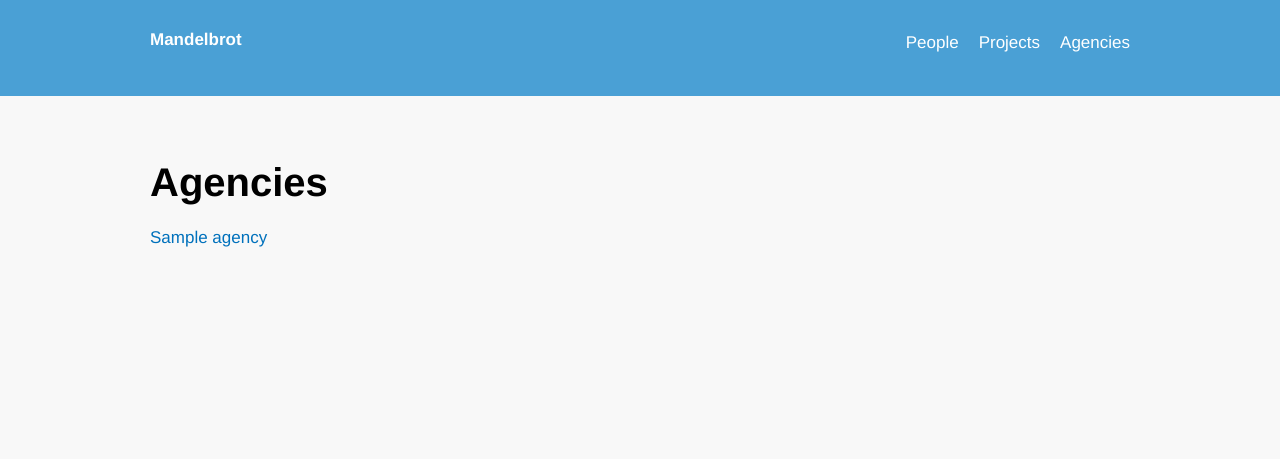
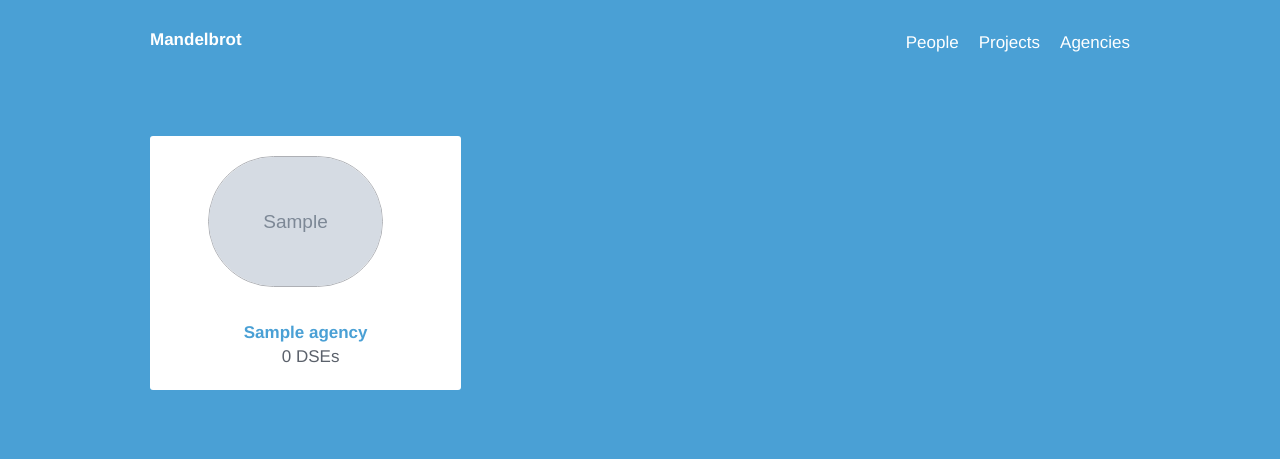
Before and after one commit to paultag/mandelbrot, a Django app: page /agencies/ in a window 1280 px wide. Shown: the top 459 px of the page. Run offline with Django 3.2, Linux system fonts and the light colour scheme; tables that the repository leaves empty hold one stand-in row (values such as "Sample post"); grey boxes marked "Sample" are stand-in pictures; style sheets or scripts are compiled from the project's sources.

Commit message:
play with agencies

```diff
--- a/mandelbrot/templates/mandelbrot/agencies.html
+++ b/mandelbrot/templates/mandelbrot/agencies.html
@@ -1,12 +1,13 @@
 {% extends "mandelbrot/base.html" %}
+
+{% block "bodyhack" %} class="blue-bg"{% endblock %}
 
 {% block "main" %}
     <div id="main" class="usa-grid">
-        <h1>Agencies</h1>
-    {% for agency in agencies %}
-      <div class="usa-width-one-third">
-          <a href='{% url "agency" agency.id %}'>{{agency.name}}</a>
+      <div class="mdl-app mdl-profile">
+        <div class="mdl-app-segment">
+            {% include "mandelbrot/fragments/agency_list.html" %}
+        </div>
       </div>
-      {% endfor %}
     </div>
 {% endblock %}
--- /dev/null
+++ b/mandelbrot/templates/mandelbrot/fragments/agency_list.html
@@ -0,0 +1,16 @@
+{% load humanize %}
+
+{% for agency in agencies %}
+          <div class="usa-width-one-third mdl-result-card">
+              <a href="{% url "agency" agency.id %}">
+                  <img class="mdl-pic" src="{{agency.photo_url}}" />
+              </a>
+              <h4 class="mdl-txt-c mdl-name">{{agency.name}}</h4>
+              <p class="mdl-meta mdl-txt-c mdl-meta mdl-truncate">
+                <span class="mdl-meta">
+                    <i class="fa fa-users"></i>
+                    {{agency.get_active_experts|length}} DSEs
+                </span>
+              </p>
+          </div>
+{% endfor %}
```
